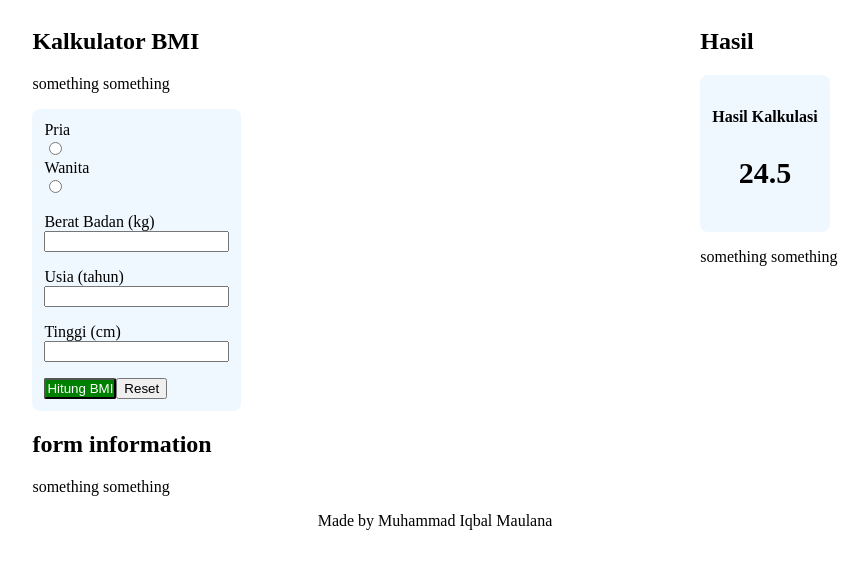
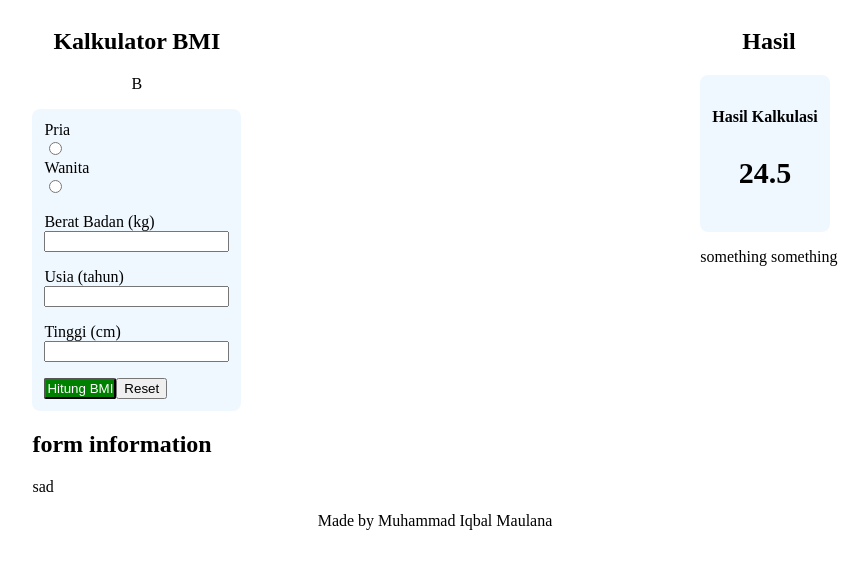
Before and after one commit to revou-fundamental-course/28-oct-24-Aetherx24, a plain HTML site: page index.html in a window 1280 px wide. Shown: the whole page, without its empty margins (205-1073 px from the left). Drawn offline with Linux system fonts and the light colour scheme.

Commit message:
Update index.html

```diff
--- a/index.html
+++ b/index.html
@@ -4,6 +4,7 @@
         <meta charset="UTF-8">
         <meta name="Viewport" content="width=device-width, initial-scale=1.0">
         <title> Document Iqbal</title>
+        <script src="js\script.js"></script>
         <link rel="stylesheet" href="css\syle.css">
 
     </head>
@@ -11,17 +12,17 @@
     <main>
         <!-- Section form  -->
     <section>
-        <div>
+        <div class="text-center" >
             <header>
                 <h1> Kalkulator BMI</h1>
             </header>
 
             <article>
-                <p>something something</p>
+                <p>B</p>
             </article>
         </div>
 
-        <form class="color-section">
+        <form class="color-section" >
             <div>
             <label for="pria">Pria</label>
             <input type="radio" id="pria" name="pria">
@@ -51,7 +52,7 @@
             </header>
 
             <article>
-                <p> something something</p>
+                <p> sad</p>
             </article>
         </div>
     </section>
@@ -59,7 +60,7 @@
 
     <!-- Section result -->
      <section>
-        <header>
+        <header class="text-center">
             <h2>Hasil</h2>
         </header>
 
```
